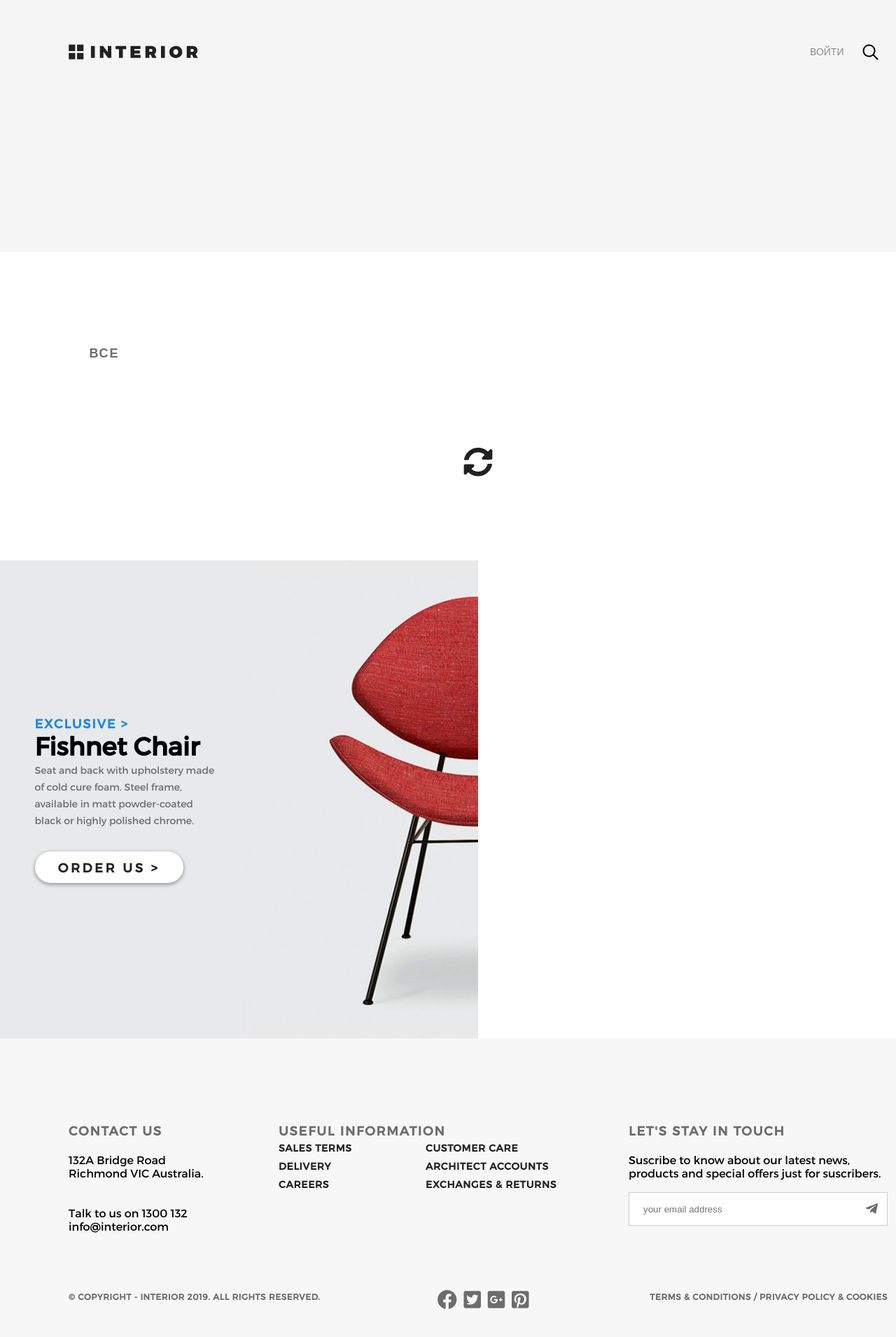
After one commit to Dann38/django_geekshop, a Django app: template geekshop/mainapp/templates/mainapp/products_list.html in a window 1280 px wide; the page is wider, and only the part inside the window is pictured. The commit adds this page. Shown: that part at 70% size. Run offline with Django 3.2, Linux system fonts and the light colour scheme; the template is opened without the code that fills it, so the values that code supplies are empty; some libraries are stand-ins or nearby versions.

Commit message:
Сделал страничку с динамическими товарами категории подсвечиваются правильно

```diff
--- a/geekshop/mainapp/json/categories.json
+++ b/geekshop/mainapp/json/categories.json
@@ -2,5 +2,9 @@
   {
     "name": "Стулья",
     "description": "на них сидеть"
+  },
+  {
+    "name": "Лампы",
+    "description": "они светят"
   }
 ]
--- a/geekshop/mainapp/templates/mainapp/includes/inc_menu.html
+++ b/geekshop/mainapp/templates/mainapp/includes/inc_menu.html
@@ -4,7 +4,7 @@
     <ul class="menu">
         {% for li_menu in list_menu %}
             <li><a href='{% url li_menu.href %}' class="menu__link
-            {% if request.resolver_match.url_name == li_menu.act%}
+            {% if request.resolver_match.url_name == li_menu.act or request.resolver_match.namespace == li_menu.namespace %}
                 active__link
             {% endif %}">
                 {{li_menu.name}}
--- a/geekshop/mainapp/templates/mainapp/includes/inc_menu_product.html
+++ b/geekshop/mainapp/templates/mainapp/includes/inc_menu_product.html
@@ -1,6 +1,12 @@
 {% load staticfiles %}
 {% block menu_product %}
     <ul class="menu">
+        <li>
+            <a href="{% url 'mainapp:products_url:category' 0 %}" class="menu__product1
+            {% if 0 == request.resolver_match.kwargs.pk %}
+            active__link1
+            {% endif %}">все</a>
+        </li>
         {% for menu_li in product_list_menu %}
             <li><a href="{% url 'mainapp:products_url:category' menu_li.pk %}" class="menu__product1
             {% if menu_li.pk == request.resolver_match.kwargs.pk %}
--- /dev/null
+++ b/geekshop/mainapp/templates/mainapp/products_list.html
@@ -0,0 +1,42 @@
+{% extends 'mainapp/base.html' %}
+{% load staticfiles %}
+
+{% block content %}
+	<div class="shelf shelf1 shelf__max our_products_range">
+		<div class="poster padding-site">
+			<header class="title">
+				{% include 'mainapp/includes/inc_menu.html' %}
+			</header>
+		</div>
+		<div class="poster__content poster__content2">
+			<p class="headline__title headline__max">{{category.name|title}}</p>
+		</div>
+	</div>
+
+
+
+	<div class="shelf shelf2 shelf__min">
+		<div class="menu__shelf__min">
+			{% include 'mainapp/includes/inc_menu_product.html' %}
+		</div>
+			<div class="products">
+				{% for product in products_ctg %}
+					<a href="{% url 'mainapp:product' %}" class="product__normal" style="background-image: url(/media/{{product.image}}); background-repeat:no-repeat;"></a>
+				{% endfor %}
+			</div>
+		<p class="fa-sync-alt__p"><a href="#"><i class="fas fa-sync-alt"></i></a></p>
+	</div>
+
+
+
+	<div class="shelf shelf3 shelf__max2">
+		<div class="product__max" style="background-image: url(/static/img/promo-img1.png);">
+			<div class="poster__normal__content">
+				<p class="mark mark-blue">EXCLUSIVE ></p>
+				<p class="headline__normal">Fishnet Chair</p>
+				<p class="info">Seat and back with upholstery made of cold cure foam. Steel frame, available in matt powder-coated black or highly polished chrome.</p>
+				<a href="{% url 'mainapp:product' %}" class="button">ORDER US > </a>
+			</div>
+		</div>
+	</div>
+{% endblock %}
```
Also changed, not shown: geekshop/mainapp/json/products.json (+10 -1 lines), geekshop/mainapp/views.py (+30 -23 lines), geekshop/authapp/migrations/0001_initial.py (deleted), geekshop/mainapp/migrations/0001_initial.py (deleted).
